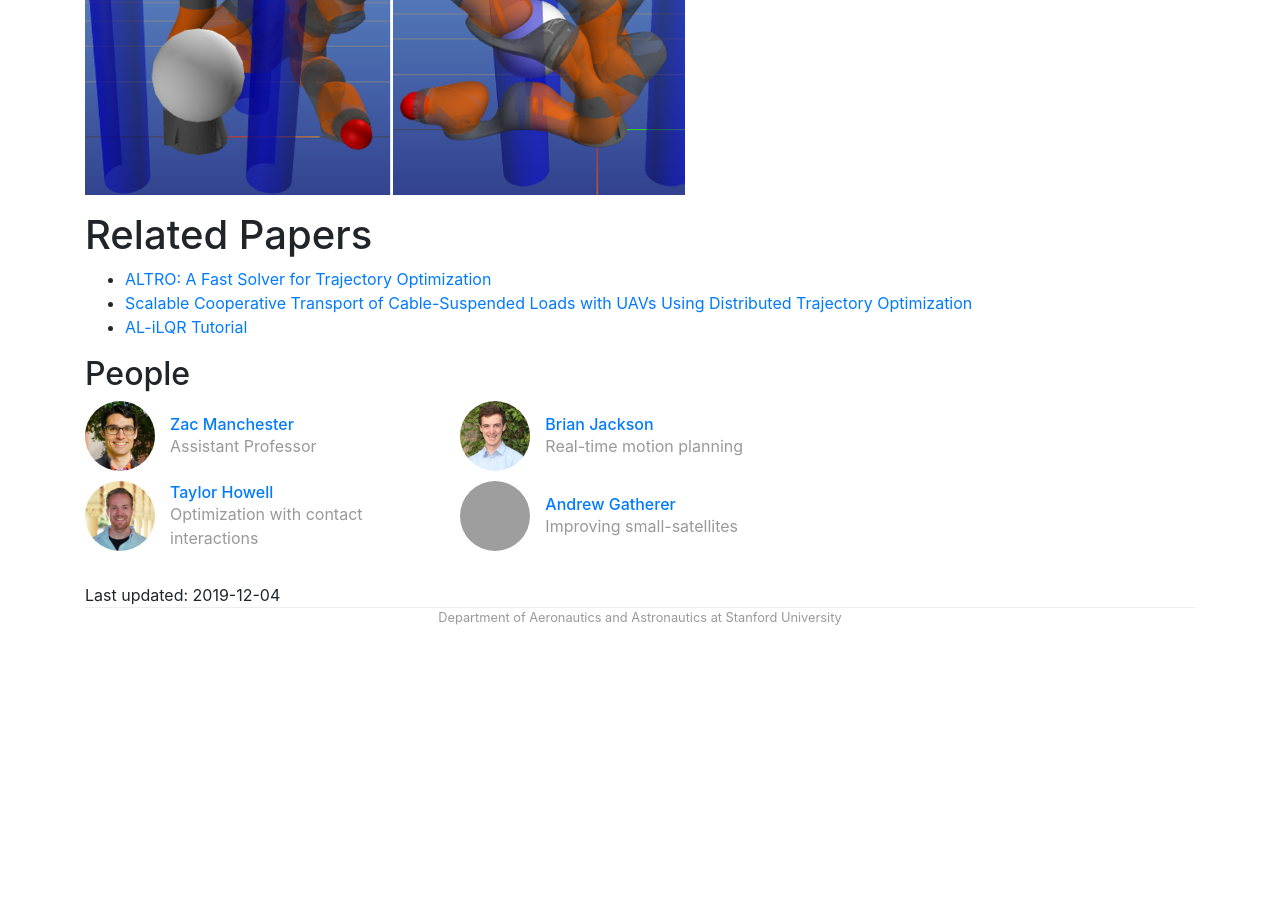
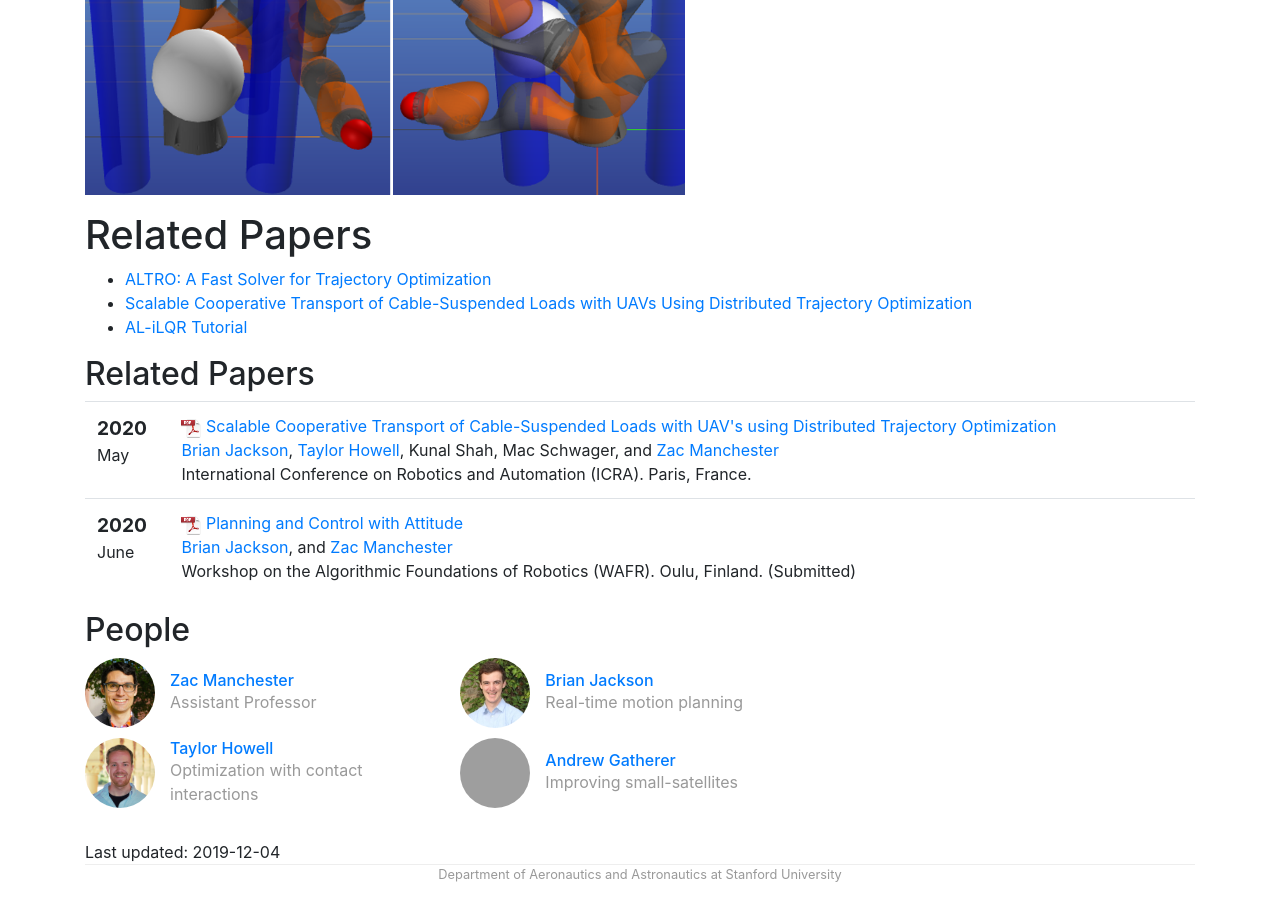
Before and after one commit to RoboticExplorationLab/roboticexplorationlab.github.io, a Jekyll site: the page built from _projects/trajopt.md, in a window 1280 px wide and 900 px high, scrolled down 1592 px. Built offline with Jekyll 4.4.1, drawn with Linux system fonts in a browser that asks for light colours; before the commit the page ends 2235 px from its top, so only the background shows below that; grey boxes are pictures that could not be loaded.

Commit message:
Use yml for pubs instead of bib

```diff
--- a/_config.yml
+++ b/_config.yml
@@ -55,4 +55,6 @@ navigation:
     link: /code.html
   - title: Joining
     link: /join.html
+  - title: Pubs
+    link: /publications2.html
 theme: jekyll-theme-cayman
--- /dev/null
+++ b/_data/pubs.yml
@@ -0,0 +1,41 @@
+- title: "ALGAMES: A Fast Solver for Cosntrained Dynamic Games"
+  authors: [simon, Mac Schwager, zac]
+  date: "July 12, 2020"
+  pub-type: conference
+  publisher: "Robotics: Science and Systems"
+  abbrv: RSS
+  pdf: ALGAMES.pdf
+  venue: Corvallis, OR
+  projects: [ALGAMES]
+  status: Submitted
+
+- title: Scalable Cooperative Transport of Cable-Suspended Loads with UAV's using Distributed Trajectory Optimization
+  authors: [brian, taylor, Kunal Shah, Mac Schwager, zac]
+  date: "May 31, 2020"
+  pub-type: conference
+  publisher: International Conference on Robotics and Automation
+  abbrv: ICRA
+  venue: Paris, France
+  pdf: distributed_quads.pdf
+  projects: [multirobot,trajopt]
+
+- title: Planning and Control with Attitude
+  authors: [brian, zac]
+  date: "June 15, 2020"
+  pub-type: conference
+  publisher: Workshop on the Algorithmic Foundations of Robotics
+  abbrv: WAFR
+  venue: Oulu, Finland
+  pdf: planning_with_attitude.pdf
+  projects: [trajopt]
+  status: Submitted
+
+- title: Linear-Time Variational Integrators in Maximal Coordinates
+  authors: [jan, zac]
+  date: "June 2020"
+  publisher: Workshop on the Algorithmic Foundations of Robotics
+  abbrv: WAFR
+  venue: Oulu, Finland
+  pdf: max_coord_dynamics.pdf
+  projects: [quadrupeds]
+  status: Submitted
--- /dev/null
+++ b/_includes/authors.html
@@ -0,0 +1,31 @@
+{% assign authors = include.authors %}
+
+
+{% for author in authors %}
+    {% if forloop.last %}
+        and
+    {% endif %}
+
+    {%- assign name = author -%}
+
+    {% for entry in site.data.people %}
+    {% if author == entry[0] %}
+        {% assign person = entry[1] %}
+        {% if person.webpage %}
+            {% capture name %}
+                <a href="{{ person.webpage | escape }}"> {{- person.display_name -}} </a>
+            {% endcapture %}
+        {% else %}
+            {%- assign name = person.display_name -%}
+        {% endif %}
+    {% endif %}
+    {% endfor %}
+
+    <span class="author">
+        {% if forloop.last %}
+            {{ name | strip }}
+        {% else %}
+            {{ name | strip | append: "," }}
+        {% endif %}
+    </span>
+{% endfor %}
--- /dev/null
+++ b/_includes/pub_entry.html
@@ -0,0 +1,59 @@
+{% assign pub = include.pub %}
+
+
+{% if pub.pdf %}
+    {% assign url = "/papers/" | append: pub.pdf %}
+    {% capture title %}
+        <span class="pubtitle">
+            <img src={{ "img/pdficon_small.png" | relative_url }} width="20" height="20" alt="PDF" />
+            <a href="{{ url | escape }}"> {{ pub.title }} </a>
+        </span>
+    {% endcapture %}
+{% else %}
+    {% assign title = pub.title %}
+{% endif %}
+
+{% assign year = pub.date | date: "%Y" %}
+{% assign year = year | to_integer %}
+{% assign month = pub.date | date: "%B" %}
+{% capture date %}
+    <span class="date">
+        {% if year != include.prev_year %}
+            <big><strong>{{ year }}</strong></big><br />
+        {% else %}
+            <br />
+        {% endif %}
+        {{ month }}
+    </span>
+{% endcapture %}
+
+{% capture authors %}
+    {% include authors.html authors=pub.authors %}
+{% endcapture %}
+
+<tr>
+    <td>
+        {{ date }}
+    </td>
+    <td class="publication">
+        <span class="pubtitle">
+            {{ title }}
+        </span><br />
+        <span class="authors">
+            {{ authors }}
+        </span><br />
+        <span class="publisher">
+            {{ pub.publisher | strip }} ({{ pub.abbrv | strip }}).
+        </span>
+        {% if pub.pub-type == "conference" and pub.venue %}
+            <span class="venue">
+                {{ pub.venue | strip }}.
+            </span>
+        {% endif %}
+        {% if pub.status %}
+            <span class="status">
+                ({{ pub.status | strip }})
+            </span>
+        {% endif %}
+    </td>
+</tr>
--- a/_layouts/project.html
+++ b/_layouts/project.html
@@ -3,6 +3,23 @@ layout: default
 ---
 
 {{ content }}
+
+<h2> Related Papers </h2>
+{% assign tag = page.path | split: '/' | last | split: '.' | first %}
+{% assign prev_year = 1000 %}
+<table class="table">
+<tbody>
+{% for pub in site.data.pubs %}
+    {% if pub.projects %}
+        {% for project in pub.projects %}
+            {% if project == tag %}
+                {% include pub_entry.html pub=pub prev_year=prev_year%}
+            {% endif %}
+        {% endfor %}
+    {% endif %}
+{% endfor %}
+</tbody>
+</table>
 
 <h2> People </h2>
 <section class="people project-people">
```
Also changed, not shown: publications2.html (added, +19 -0 lines).
